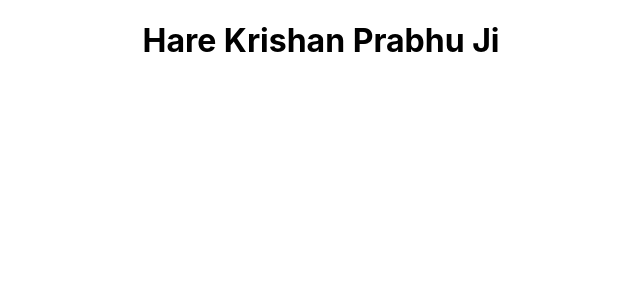
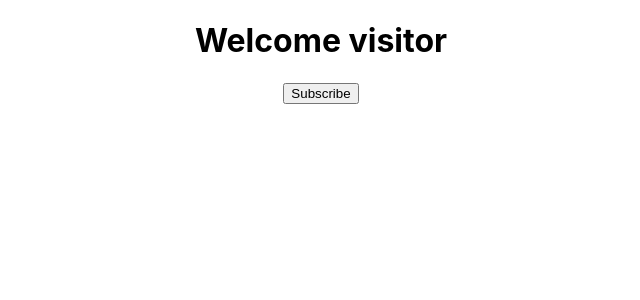
Before and after one commit to AmanG007/hello-world, a React (Create React App) app: page / in a window 1280 px wide. Shown: the top 300 px of the page, without its empty margins (319-959 px from the left). Built offline with nearby package versions, Linux system fonts and the light colour scheme.

Commit message:
state vs props

```diff
--- a/src/App.js
+++ b/src/App.js
@@ -3,13 +3,21 @@
 import Greet from './components/Greet';
 import Welcome from './components/Welcome';
 import Hello from './components/Hello';
+import Message from './components/message';
 
 function App() {
   return (
     <div className="App">
-      {/* <Greet />
-      <Welcome /> */}
-      <Hello />
+      <Message />
+      {/* <Greet name="Bruce" heroName="Batman" />
+        <p>This is children props</p>
+      <Greet name="Clark" heroName="Superman" />
+        <button>Action</button>
+      <Greet name="Diana" heroName="Wonder Woman" />
+      <Welcome name="Bruce" heroName="Batman" />
+      <Welcome name="Clark" heroName="Superman" />
+      <Welcome name="Diana" heroName="Wonder Woman" /> */}
+      {/* <Hello /> */}
     </div>
   );
 }
--- a/src/components/Greet.js
+++ b/src/components/Greet.js
@@ -1,6 +1,15 @@
 import React from "react";
 
-const Greet = () => <h1>Hare Krishna</h1>
+const Greet = (props) => {
+    console.log(props)
+    return (
+        <div>
+         <h1>Hare Krishna {props.name} a.k.a. {props.heroName}</h1>
+         {/* {props.children} */}
+        </div>
+    )
+
+}
 
 
 export default Greet
--- a/src/components/Welcome.js
+++ b/src/components/Welcome.js
@@ -2,7 +2,7 @@
 
 class Welcome extends Component {
     render() {
-        return <h1>Class Component</h1>
+        return <h1>Hare Krishna {this.props.name} a.k.a. {this.props.heroName}</h1>
     }
 }
 
--- /dev/null
+++ b/src/components/message.js
@@ -0,0 +1,27 @@
+import React, { Component } from "react";
+
+class Message extends Component {
+    constructor() {
+        super()
+        this.state = {
+            message: 'Welcome visitor'
+        }
+    }
+
+    changeMessage() {
+        this.setState({
+            message: 'Thank you for subscribing'
+        })
+    }
+
+    render() {
+        return (
+            <div>
+                <h1>{this.state.message}</h1>
+                <button onClick={() => this.changeMessage()}>Subscribe</button>
+            </div>
+        )
+    }
+}
+
+export default Message
```
